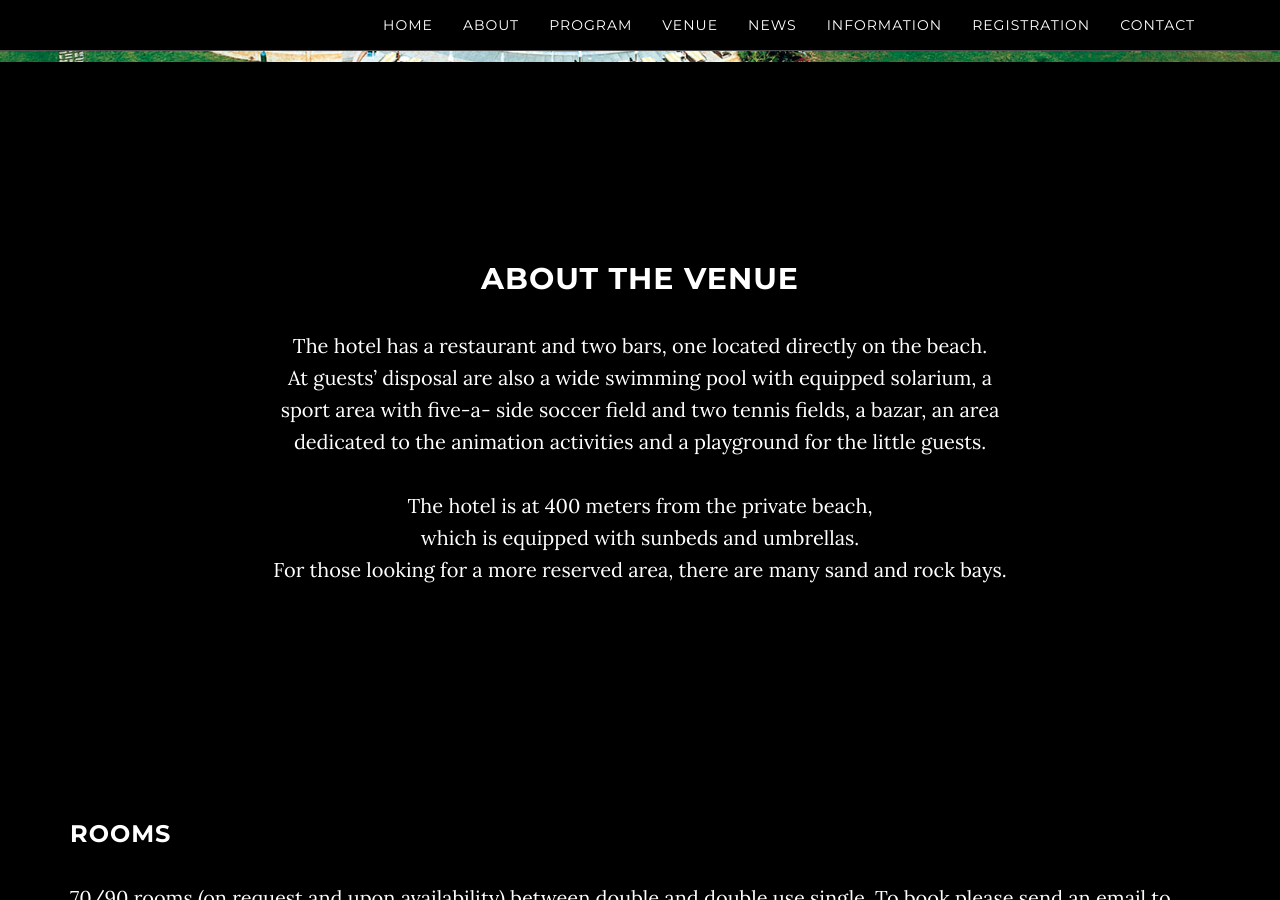
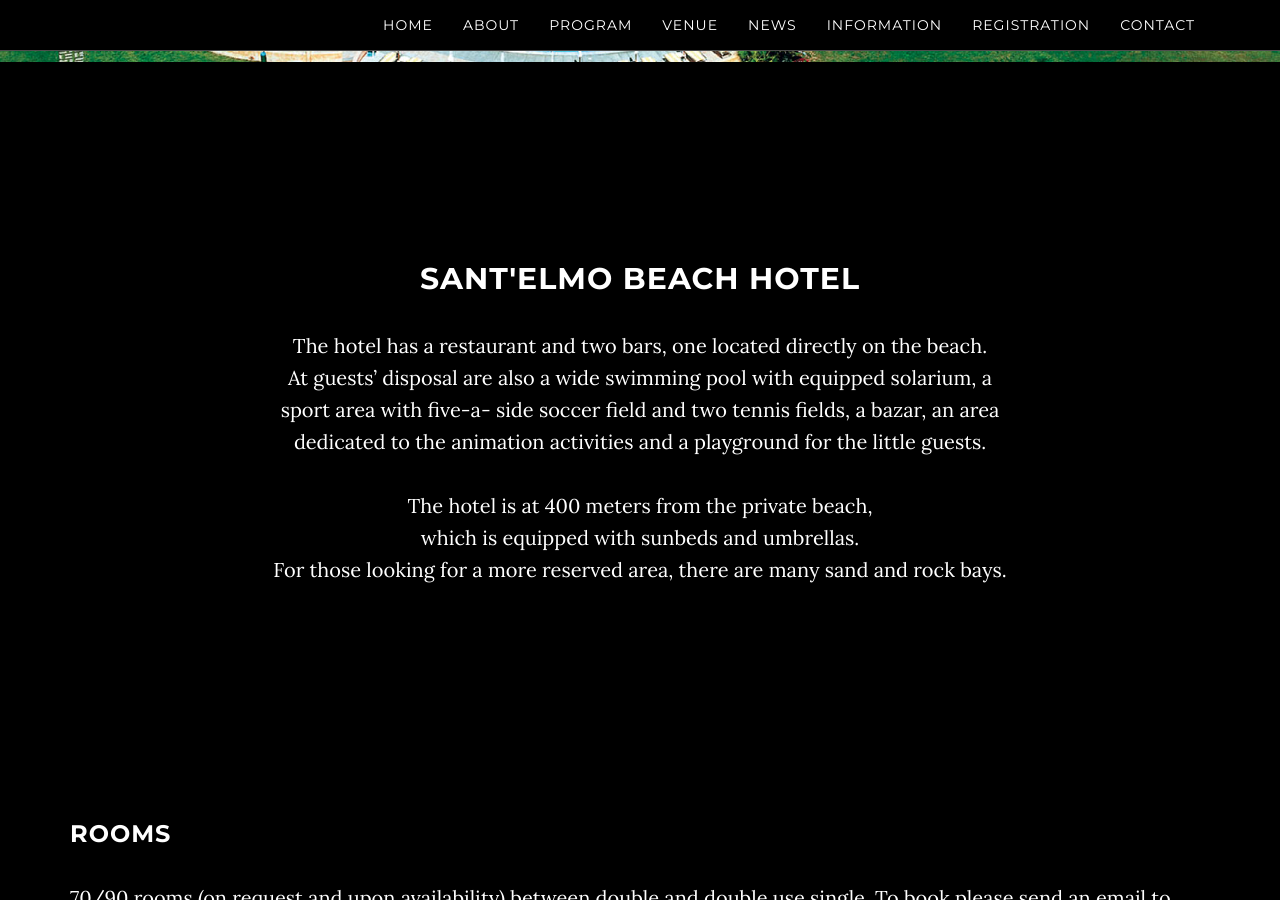
Before and after one commit to breakingthelimits/supereddington2018, a Jekyll site: the page built from index.html, in a window 1280 px wide and 900 px high, scrolled down 3095 px. Built offline with Jekyll 4.4.1, drawn with Linux system fonts in a browser that asks for light colours.

Commit message:
Update venue.html

```diff
--- a/_includes/venue.html
+++ b/_includes/venue.html
@@ -27,7 +27,7 @@
     <section id="about" class="container content-section text-center">
         <div class="row">
             <div class="col-md-8 col-md-offset-2">
-                <h2>About the venue </h2>
+                <h2>Sant'Elmo Beach Hotel </h2>
                 <p> The hotel has a restaurant and two bars, one located directly on the beach.<br />
                      At guests’ disposal are also a wide swimming pool with equipped solarium, a sport area with
                      five-a- side soccer field and two tennis fields, a bazar, an area dedicated to the animation
```
